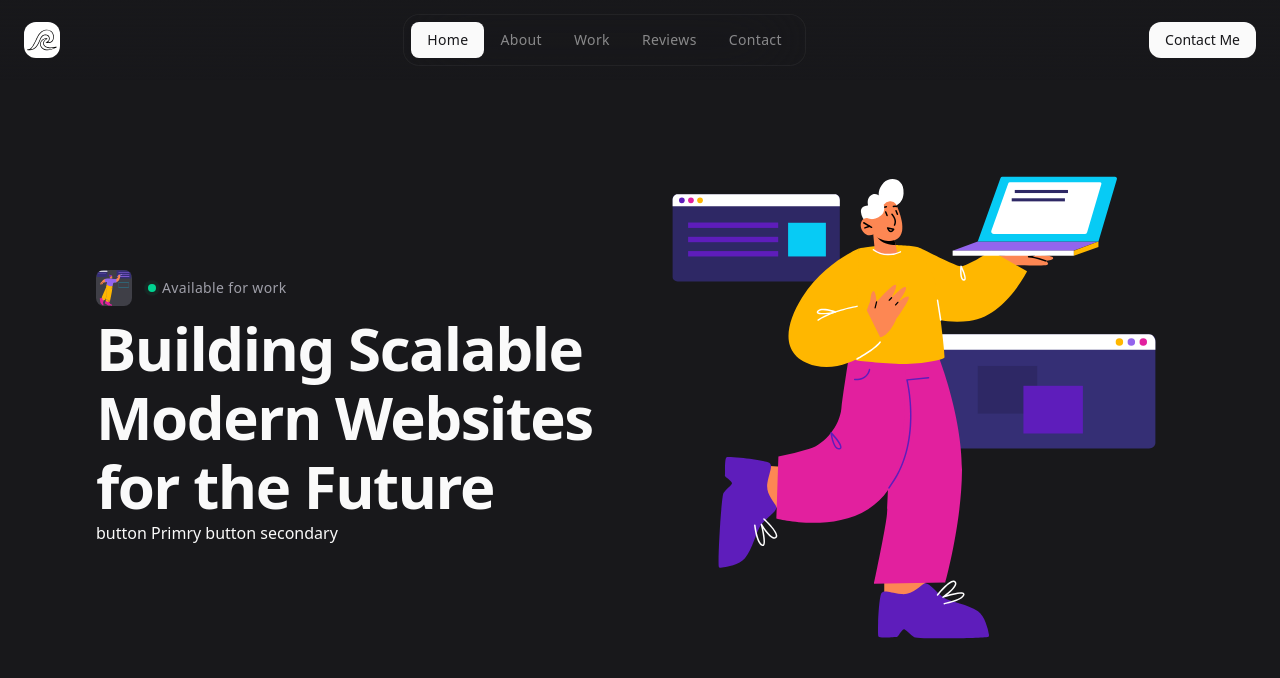
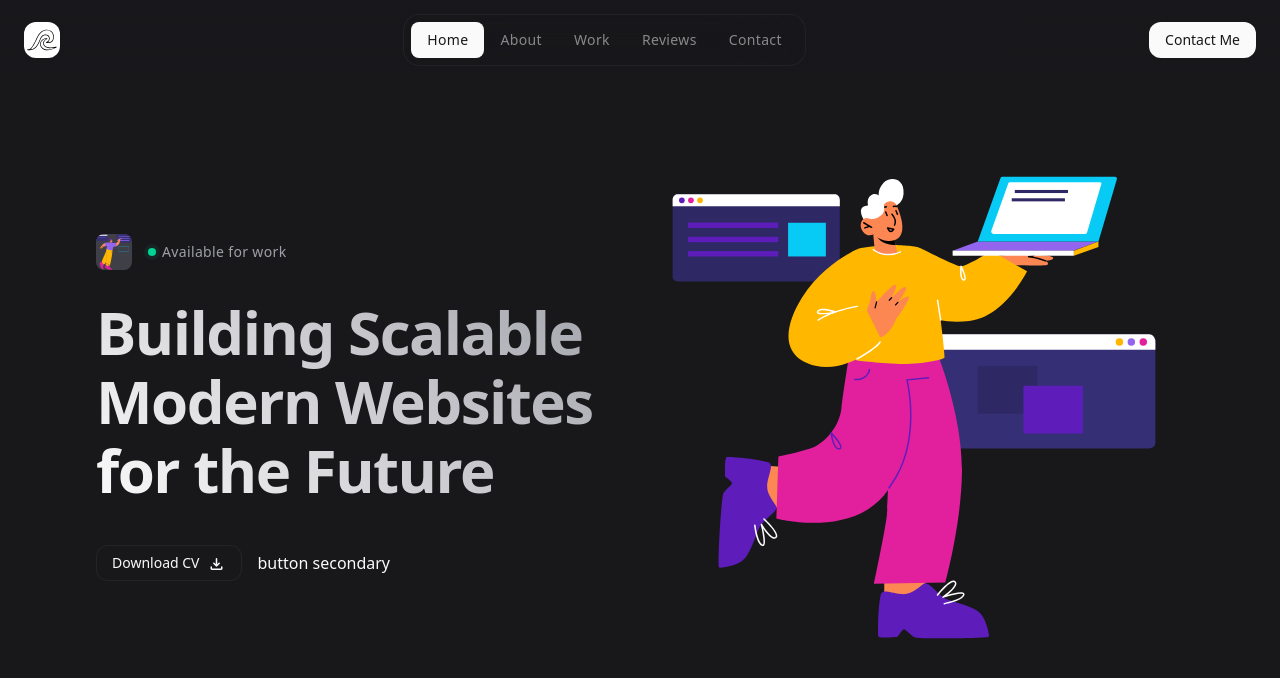
Before and after one commit to Raza-Ur-Rehman/Portfolio, a React (Vite) app: page / in a window 1280 px wide. Shown: the top 678 px of the page. Built offline with nearby package versions, Linux system fonts and the light colour scheme.

Commit message:
Update Code & Pending

```diff
--- a/package.json
+++ b/package.json
@@ -13,6 +13,7 @@
     "@tailwindcss/vite": "^4.1.11",
     "prop": "^0.1.1",
     "prop-types": "^15.8.1",
+    "proptypes": "^1.1.0",
     "react": "^19.1.1",
     "react-dom": "^19.1.1",
     "tailwind-scrollbar": "^4.0.2",
--- /dev/null
+++ b/src/components/Button.jsx
@@ -0,0 +1,42 @@
+/* ___________________________ *\
+ * Node module
+\* ___________________________ */
+import PropTypes from "prop-types";
+
+const ButtonPrimary = ({href, target = "_self", label, icon, classes}) => {
+  if (href) {
+    return (
+      <a href={href} target={target} className={"btn btn-primary" + classes}
+      >
+        {label}
+
+        {icon ?
+          <span className="material-symbols-rounded" aria-hidden="true">
+            {icon}
+          </span>
+         : undefined}
+      </a>
+    );
+  } else {
+    return (
+      <button className={"btn btn-primary" + classes}>
+        {label}
+
+        {icon ?
+          <span className="material-symbols-rounded" aria-hidden="true">
+            {icon}
+          </span>
+        : undefined}
+      </button>
+    );
+  }
+};
+ButtonPrimary.propTypes = {
+  label: PropTypes.string.isRequired,
+  href: PropTypes.string,
+  target: PropTypes.string,
+  icon: PropTypes.string,
+  classes: PropTypes.string,
+};
+
+export { ButtonPrimary };
--- a/src/components/Hero.jsx
+++ b/src/components/Hero.jsx
@@ -1,13 +1,13 @@
+/* ___________________________ *\
+ * components
+\* ___________________________ */
 
+import { ButtonPrimary } from "./Button";
 
 const Hero = () => {
   return (
-        <section
-        className="pt-28 lg:pt-36  "
-        >
-            <div
-            className="container items-center lg:grid lg:grid-cols-2 lg:gap-12 "
-            >
+    <section className="pt-28 lg:pt-36  ">
+      <div className="container items-center lg:grid lg:grid-cols-2 lg:gap-12 ">
         <div>
           <div className="flex items-center gap-4">
             <figure className="img-wrapper w-9 h-9 rounded-lg">
@@ -21,22 +21,20 @@ const Hero = () => {
             </figure>
             <div className="flex items-center gap-1.5 text-sm text-zinc-400 tracking-wide">
               <span className="relative w-2 h-2 rounded-full bg-emerald-400">
-                                <span className="absolute inset-0 rounded-full bg-emerald-400 animate-ping">
-
+                <span className="absolute inset-0 rounded-full bg-emerald-400 animate-ping"></span>
               </span>
-                            </span>
-
               Available for work
             </div>
           </div>
 
-                    <h2 className="headline_1">
+          <h2 className="headline_1 max-w-[15ch] sm:max-w-[20ch] lg:max-w-[15ch] mt-5 mb-8 lg:mb-10">
             Building Scalable Modern Websites for the Future
           </h2>
-                    <div className="">
-                        button Primry
+          <div className="flex items-center gap-4">
+            <ButtonPrimary
+            label="Download CV"
+            icon="download" />
             button secondary
-
           </div>
         </div>
         <div className="">
@@ -52,7 +50,7 @@ const Hero = () => {
         </div>
       </div>
     </section>
-  )
-}
+  );
+};
 
-export default Hero
+export default Hero;
--- a/src/index.css
+++ b/src/index.css
@@ -15,9 +15,15 @@ body {
 /* ___________________________ *\
  * TYPOGRAPHY
 \* ___________________________ */
+.headline_1 {
+    @apply max-w-max ;
+    background: -webkit-linear-gradient(45deg, #fafafa, #a1a1aa);
+    -webkit-background-clip: text;
+    -webkit-text-fill-color: transparent;
 
+}
 .headline_1 {
-    @apply text-4xl font-semibold leading-tight tracking-tight md:text-6xl sm:text-5xl pt-2 lg:leading-[1.15] ;
+    @apply text-[45px] font-semibold leading-tight tracking-tight md:text-6xl sm:text-5xl pt-2 lg:leading-[1.15] ;
 }
 
 
@@ -77,9 +83,12 @@ body {
 /* Button */
 
 .btn {
-    @apply max-w-max h-9 flex items-center gap-2 px-4 rounded-xl font-medium text-sm ring-1 ring-zinc-50/5 ring-inset transition-[background-color] ;
+    @apply max-w-max h-9 flex items-center gap-2 px-4 rounded-xl font-medium text-sm ring-1 ring-zinc-50/5 ring-inset transition-[background-color] cursor-pointer ;
 }
 
 .btn-secondary{
     @apply bg-zinc-50 text-zinc-900 active:bg-zinc-50/90 hover:bg-zinc-50/80 active:scale-95 ;
 }
+.btn .material-symbols-rounded {
+    @apply text-[18px] ;
+}
```
Also changed, not shown: 1 other file (tests, documents, lock files or other folders). Lines whose indentation alone changed are shown as unchanged.
